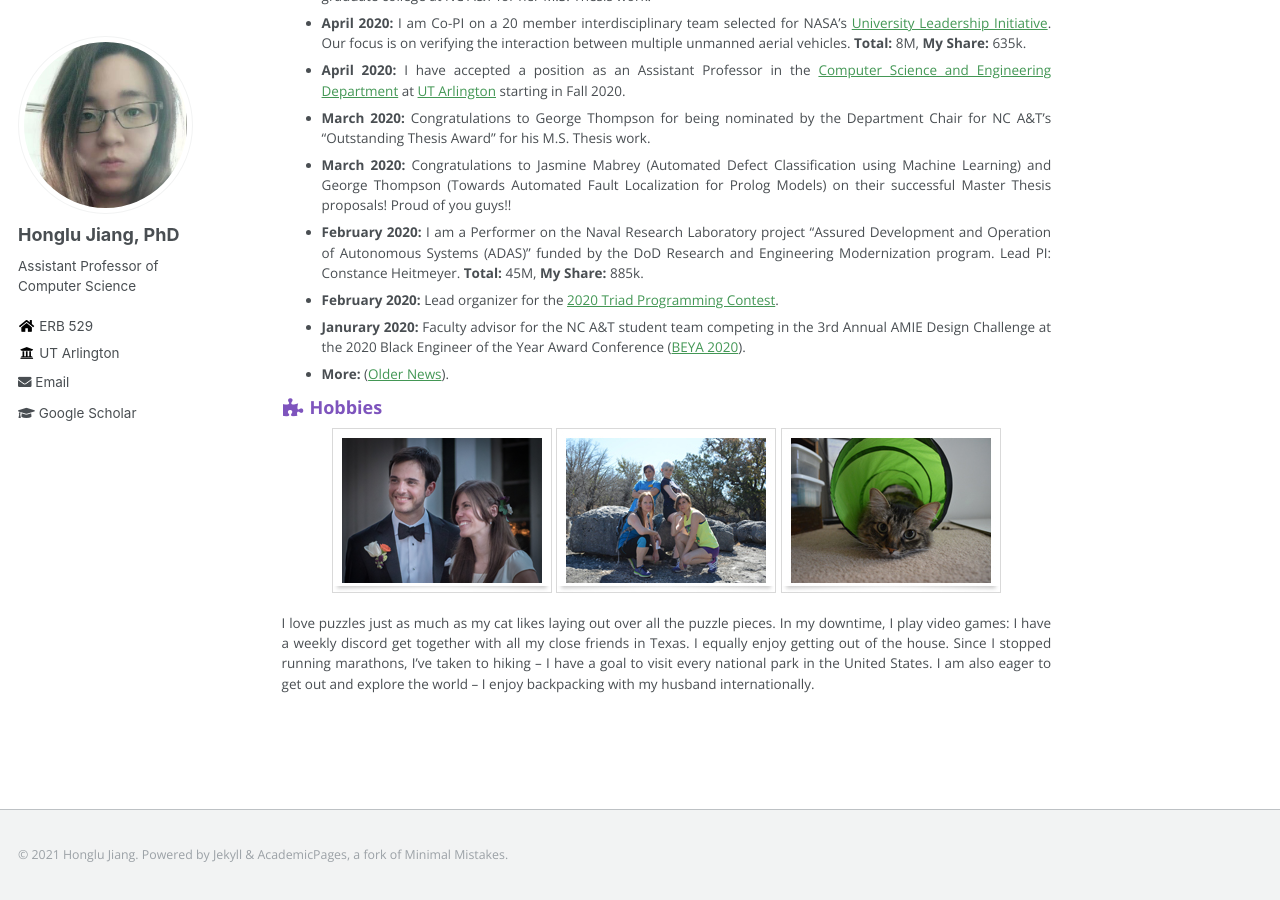
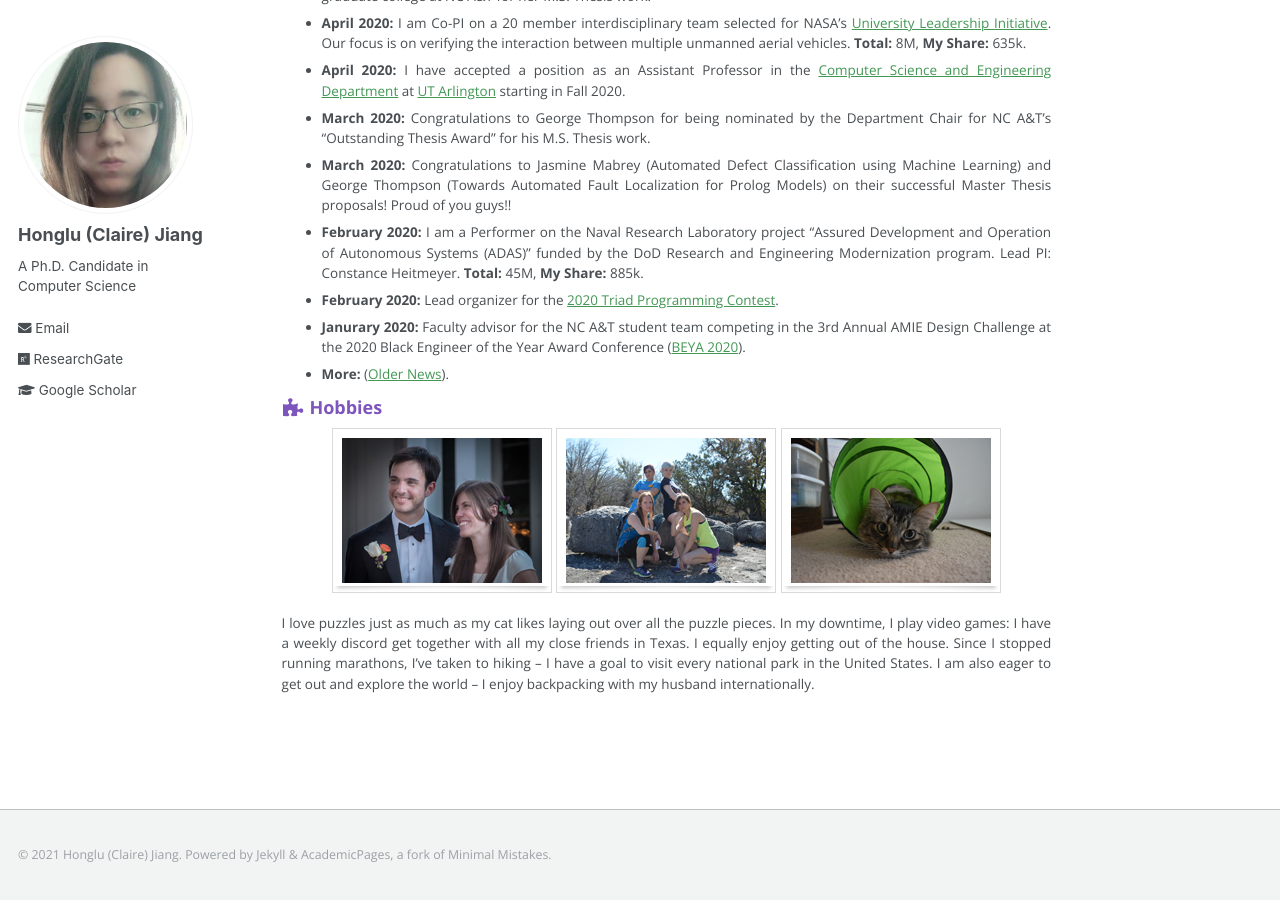
Before and after one commit to hljiang0720/hljiang.github.io, a Jekyll site: the page built from _pages/about.md, in a window 1280 px wide and 900 px high, scrolled down 878 px. Built offline with Jekyll 4.4.1, drawn with Linux system fonts in a browser that asks for light colours; some of the changed text lies outside the part shown.

Commit message:
commit md;

```diff
--- a/_config.yml
+++ b/_config.yml
@@ -7,10 +7,10 @@
 
 # Site Settings
 locale                   : "en-US"
-title                    : "Honglu Jiang, PhD"
+title                    : "Honglu (Claire) Jiang"
 title_separator          : "-"
-name                     : &name "Honglu Jiang"
-description              : &description "Honglu Jiang. assistant professor at UT Arlington website"
+name                     : &name "Honglu (Claire) Jiang"
+description              : &description "Honglu (Claire) Jiang. A Ph.D. Candidate in Computer Science"
 url                      : https://hljiang0720.github.io # the base hostname & protocol for your site e.g. "https://mmistakes.github.io"
 baseurl                  : "" # the subpath of your site, e.g. "/blog"
 repository               : "hljiang0720/hljiang0720.github.io"
@@ -80,14 +80,14 @@
 
 # Site Author
 author:
-  name             : "Honglu Jiang, PhD"
+  name             : "Honglu (Claire) Jiang"
   avatar           : "profile.png"
-  bio              : "Assistant Professor of Computer Science"
-  location         : ERB 529
-  employer         : "UT Arlington"
-  googlescholar    : "https://scholar.google.com/citations?user=omg10AMAAAAJ&hl=en&oi=ao"
-  email            : ""
-  researchgate     :
+  bio              : "A Ph.D. Candidate in Computer Science"
+  #location         : ERB 529
+  #employer         : "UT Arlington"
+  googlescholar    : "https://scholar.google.com/citations?hl=en&user=fiY8is0AAAAJ"
+  email            : "hljiang0720@gwu.edu"
+  researchgate     : ""
   uri              :
   bitbucket        :
   codepen          :
```
